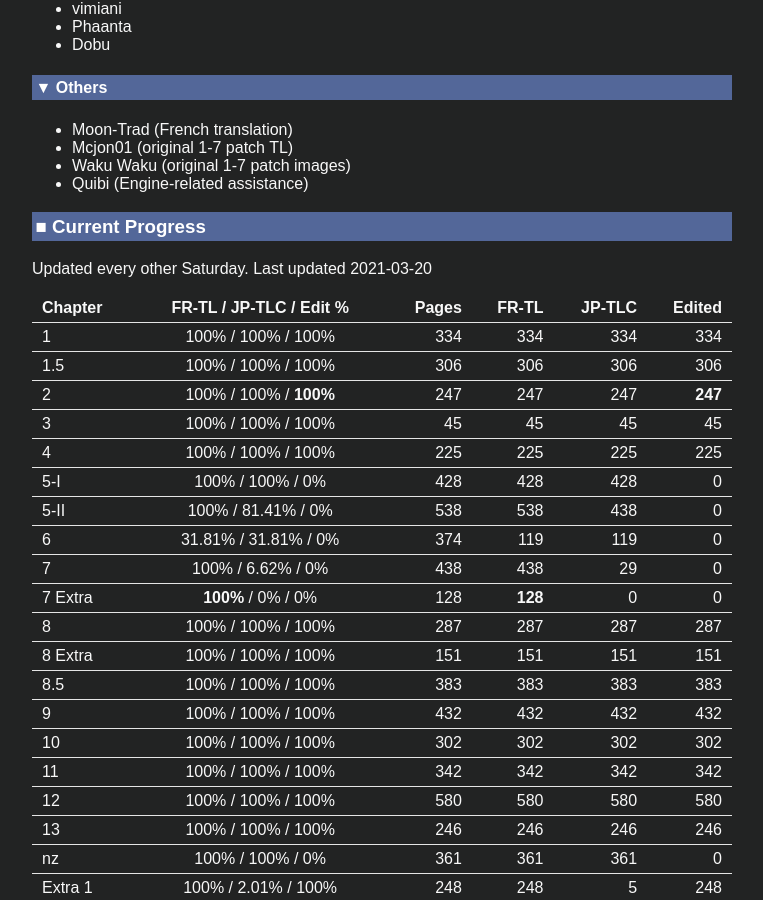
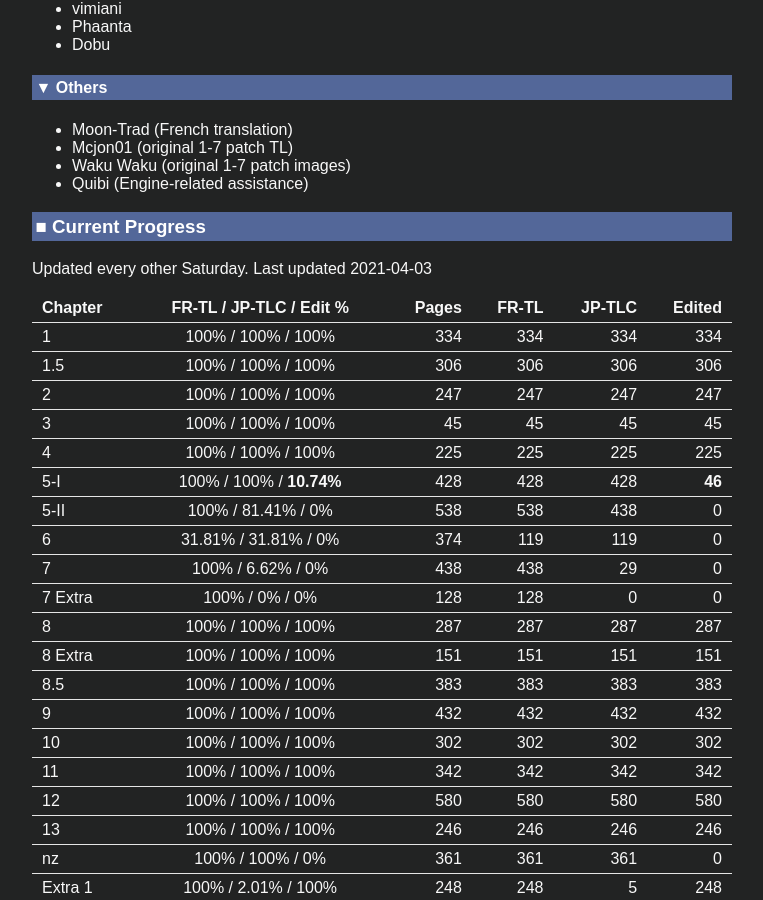
Before and after one commit to Hollow-Moon/Hollow-Moon.github.io, a Jekyll site: the page built from wohn-tl/index.md, in a window 1280 px wide and 900 px high, scrolled down 2869 px. Shown: the whole window, without its empty margins (258-1021 px from the left). Built offline with Jekyll 4.4.1, drawn with Linux system fonts in a browser that asks for light colours; some of the changed text lies outside the part shown.

Commit message:
Update index.md

```diff
--- a/wohn-tl/index.md
+++ b/wohn-tl/index.md
@@ -86,20 +86,20 @@ The latest patch can be downloaded [here](https://github.com/Hollow-Moon/mahoyo-
 * Quibi (Engine-related assistance)
 
 ### Current Progress
-Updated every other Saturday. Last updated 2021-03-20
+Updated every other Saturday. Last updated 2021-04-03
 
 | Chapter  | FR-TL / JP-TLC / Edit %  | Pages   | FR-TL  | JP-TLC | Edited |
 | -------- |:------------------------:| -------:| ------:| ------:| ------:|
 | 1        | 100% / 100% / 100%       | 334     | 334    | 334    | 334    |
 | 1.5      | 100% / 100% / 100%       | 306     | 306    | 306    | 306    |
-| 2        | 100% / 100% / **100%**       | 247     | 247    | 247    | **247**    |
+| 2        | 100% / 100% / 100%       | 247     | 247    | 247    | 247    |
 | 3        | 100% / 100% / 100%       | 45      | 45     | 45     | 45     |
 | 4        | 100% / 100% / 100%       | 225     | 225    | 225    | 225    |
-| 5-I      | 100% / 100% / 0%         | 428     | 428    | 428    | 0      |
+| 5-I      | 100% / 100% / **10.74%**     | 428     | 428    | 428    | **46**     |
 | 5-II     | 100% / 81.41% / 0%       | 538     | 538    | 438    | 0      |
 | 6        | 31.81% / 31.81% / 0%     | 374     | 119    | 119    | 0      |
 | 7        | 100% / 6.62% / 0%        | 438     | 438    | 29     | 0      |
-| 7 Extra  | **100%** / 0% / 0%         | 128     | **128**     | 0      | 0      |
+| 7 Extra  | 100% / 0% / 0%           | 128     | 128    | 0      | 0      |
 | 8        | 100% / 100% / 100%       | 287     | 287    | 287    | 287    |
 | 8 Extra  | 100% / 100% / 100%       | 151     | 151    | 151    | 151    |
 | 8.5      | 100% / 100% / 100%       | 383     | 383    | 383    | 383    |
```
Also changed, not shown: other parts of wohn-tl/index.md (+1 -1 lines).
